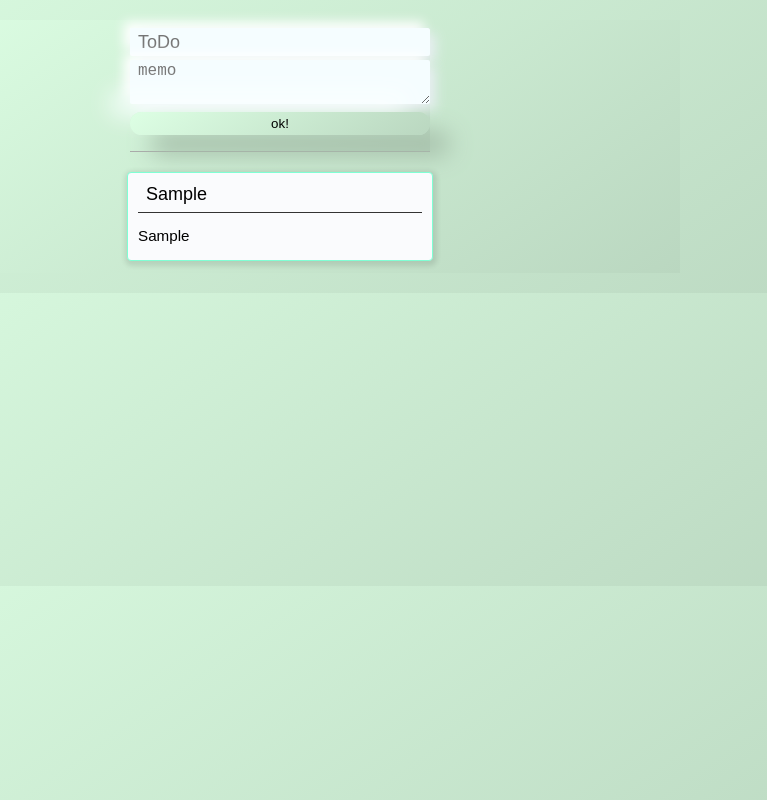
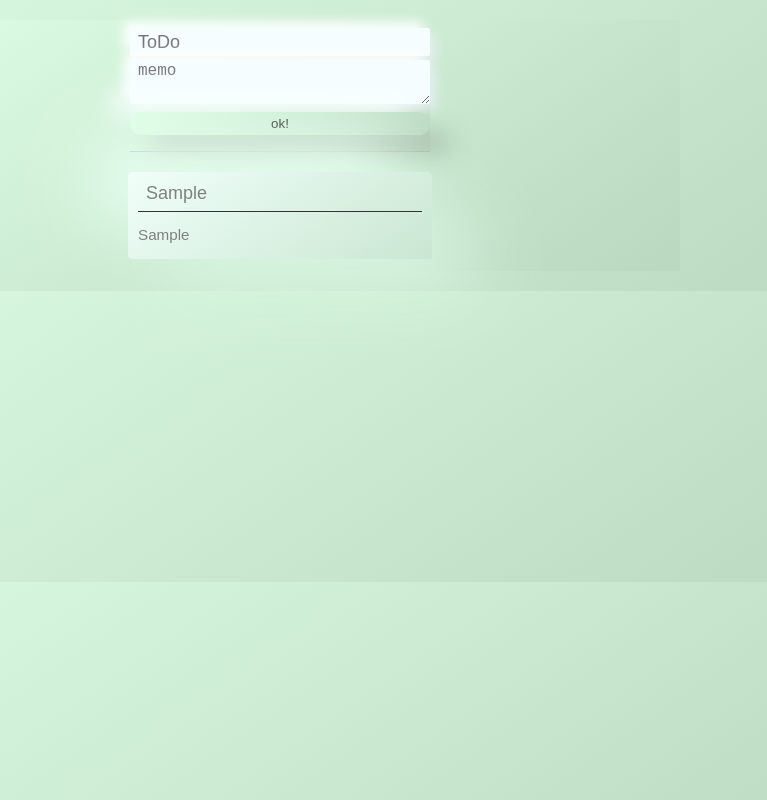
Before and after one commit to aa-0921/react-todo-list, a React (Create React App) app: page / in a window 1280 px wide. Both pictures are taken after typing "Sample", "Sample" into the empty fields and a click on the button "ok!". Shown: the whole page, without its empty margins (360-1127 px from the left). Built offline with nearby package versions, Linux system fonts and the light colour scheme.

Commit message:
Itemデザイン変更

```diff
--- a/src/App.css
+++ b/src/App.css
@@ -100,3 +100,18 @@ textarea#description {
   box-shadow:  6px 6px 12px #e6eef0,
              -6px -6px 12px #ffffff;
 }
+
+div.ToDoListItem {
+  border: none;
+  outline: none;
+  color: gray;
+background: linear-gradient(145deg, #f0fff9, #cae6d2);
+box-shadow:  36px 36px 72px #d7f5e0,
+             -36px -36px 72px #e9fff2;
+
+}
+ /* border-radius: 7px;
+background: #e0ffe9;
+box-shadow:  21px 21px 64px #d7f5e0,
+             -21px -21px 64px #e9fff2;
+*/
```
